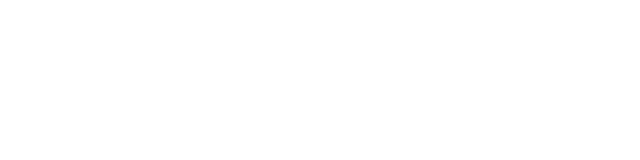
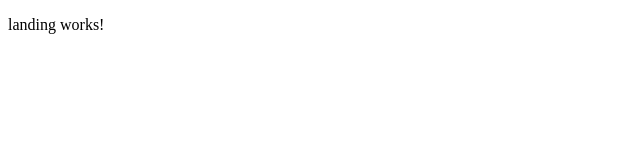
Before and after one commit to Shevrin/perare-landing, an Angular app: page / in a window 1280 px wide. Shown: the top 160 px of the page, without its empty margins (0-640 px from the left). Built offline with nearby package versions, Linux system fonts and the light colour scheme.

Commit message:
add landing empty component

```diff
--- a/src/app/app.component.html
+++ b/src/app/app.component.html
@@ -0,0 +1 @@
+<app-landing></app-landing>
```
